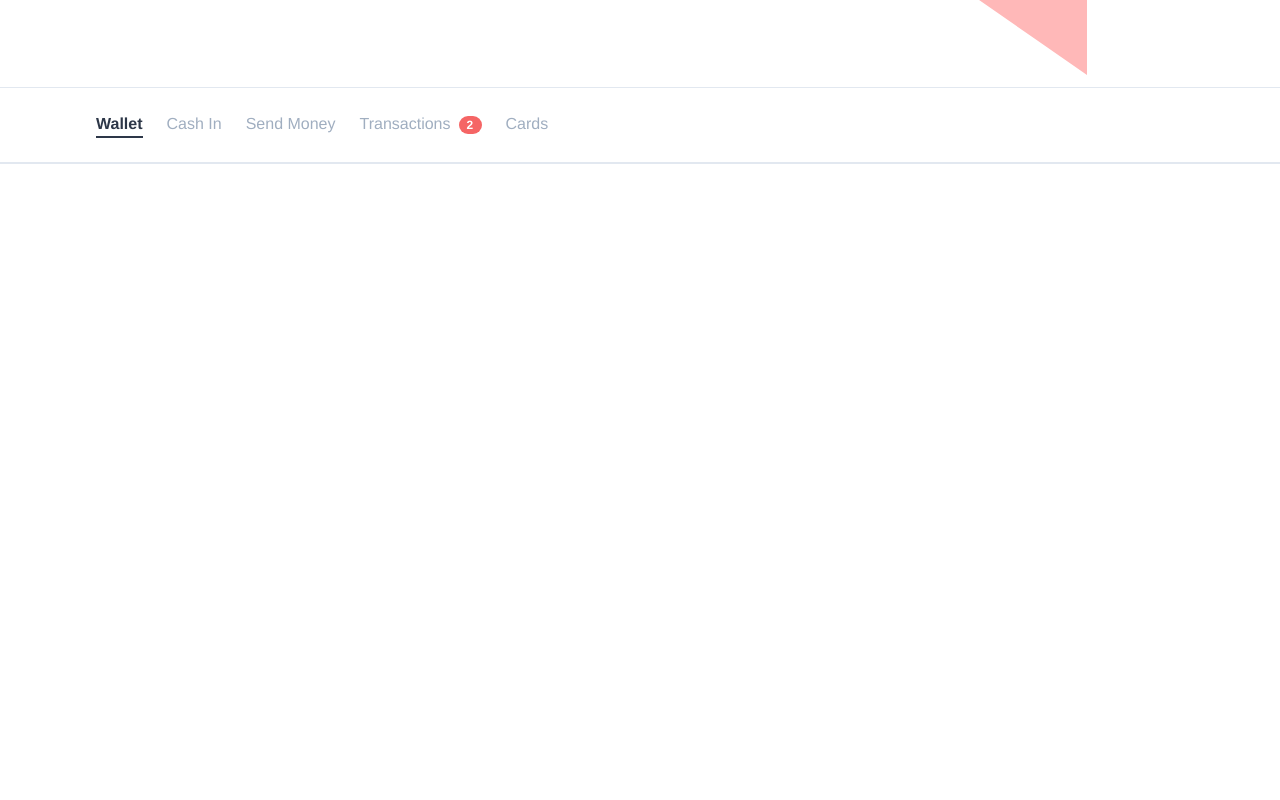
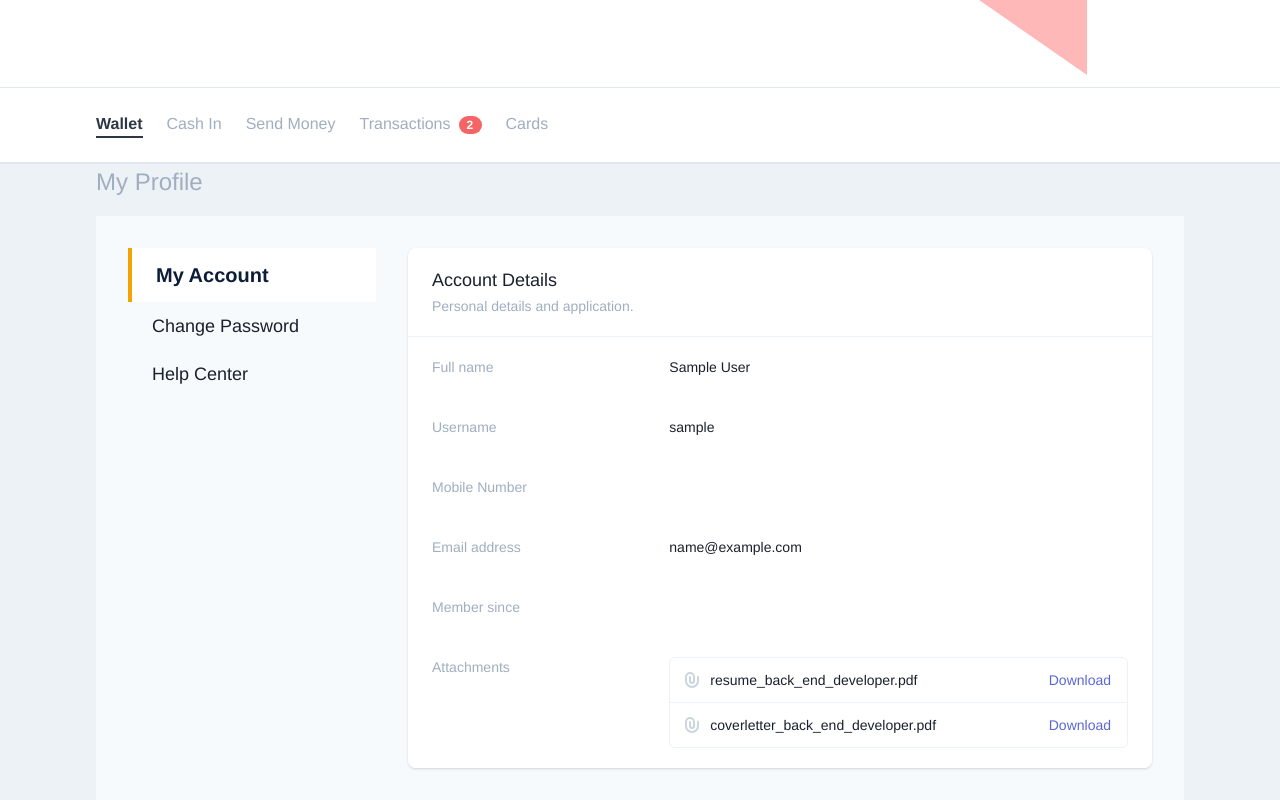
Before and after one commit to abernados/app.swipebit, a Vue app: page /my-profile in a window 1280 px wide. Shown: the part 724-1524 px from the top of the page. Before the commit the page ends 888 px from the top, so only its background shows below. Built offline with nearby package versions, Linux system fonts and the light colour scheme; sample sign-in values are in the browser's storage; what vue-toast-notification would draw is missing.

Commit message:
Added my profile page

```diff
--- a/src/components/NavBar.vue
+++ b/src/components/NavBar.vue
@@ -14,7 +14,7 @@
                 </div>
                 <button v-if="isOpen" @click="isOpen = false" type="button" tabindex="-1" class="fixed inset-0 h-full w-full cursor-default"></button>
                 <div v-if="isOpen" class="absolute right-0 border text-sm mt-2 py-2 w-auto bg-white rounded-lg shadow-xl text-left w-full">
-                    <button class="block px-4 py-2 text-gray-800 hover:bg-blue-medium hover:text-white w-full text-left" href="#">Account</button>
+                    <a class="block px-4 py-2 text-gray-800 hover:bg-blue-medium hover:text-white" href="/my-profile">My profile</a>
                     <!-- <a class="block px-4 py-2 text-gray-800 hover:bg-blue-medium hover:text-white" href="#">Settings</a> -->
                     <button class="block px-4 py-2 text-gray-800 hover:bg-blue-medium hover:text-white w-full text-left" @click="logout">Sign out</button>
                 </div>
--- a/src/components/Tab.vue
+++ b/src/components/Tab.vue
@@ -2,21 +2,21 @@
     <div class="bg-white px-24 py-6 border-b-2 ">
         <ul class="flex">
             <li class="mr-6 border-gray-800 border-b-2">
-                <a class="text-gray-800 font-bold hover:text-blue-800" href="#">Wallet</a>
+                <a class="text-gray-800 font-bold hover:text-blue-800" href="/">Wallet</a>
                 <span></span>
             </li>
             <li class="mr-6">
-                <a class="text-gray-500 hover:text-blue-800" href="#">Cash In</a>
+                <a class="text-gray-500 hover:text-blue-800" href="/">Cash In</a>
             </li>
             <li class="mr-6">
-                <a class="text-gray-500 hover:text-blue-800" href="#">Send Money</a>
+                <a class="text-gray-500 hover:text-blue-800" href="/">Send Money</a>
             </li>
             <li class="mr-6">
-                <a class="text-gray-500 hover:text-blue-800" href="#">Transactions</a>
+                <a class="text-gray-500 hover:text-blue-800" href="/">Transactions</a>
                 <span class="bg-red-500 font-semibold inline-block ml-2 px-2 rounded-full text-white text-xs tracking-wide">2</span>
             </li>
             <li class="mr-6">
-                <a class="text-gray-500 hover:text-blue-800" href="#">Cards</a>
+                <a class="text-gray-500 hover:text-blue-800" href="/">Cards</a>
             </li>
         </ul>
     </div>
--- a/src/router/index.ts
+++ b/src/router/index.ts
@@ -7,7 +7,7 @@ import ForgotPassword from '../views/ForgotPassword.vue'
 import OTP from '../views/OTP.vue'
 import ResetPassword from '../views/ResetPassword.vue'
 import CheckForgotPassword from '../views/CheckForgotPassword.vue'
-import Dashboard from '../views/Dashboard.vue'
+import MyProfile from '../views/MyProfile.vue'
 
 import guest from './middleware/guest'
 import auth from './middleware/auth'
@@ -76,14 +76,14 @@ const routes: Array<RouteConfig> = [
     name: 'ResetPassword',
     component: ResetPassword
   },
-  // {
-  //   path: '/dashboard',
-  //   name: 'Dashboard',
-  //   component: Dashboard,
-  //   meta: {
-  //     middleware: [auth]
-  //   },
-  // },
+  {
+    path: '/my-profile',
+    name: 'MyProfile',
+    component: MyProfile,
+    meta: {
+      middleware: [auth]
+    },
+  },
 
   // {
   //   path: '/about',
--- /dev/null
+++ b/src/views/MyProfile.vue
@@ -0,0 +1,143 @@
+<template>
+<section class="o-page gap-4">
+    <div class="text-left pb-4">
+      <p class="text-2xl text-gray-500">My Profile</p>
+    </div>
+    <div class="grid grid-rows-8 grid-cols-6 gap-4">
+      <div class=" col-span-12">
+        <div class="" style="">
+            <div class="bg-gray-100 flex gap-8 px-8">
+                <div class="w-1/4 py-8">
+                    <div class="max-w-4xl mx-auto">
+                        <div class=" overflow-hidden text-left">
+                            <div class="px-4 py-3 sm:px-6 bg-white border-yellow-dark border-l-4">
+                                <h3 class="text-xl font-bold text-blue-dark ">
+                                    My Account
+                                </h3>
+                            </div>
+                            <div class="px-4 py-3 sm:px-6 ">
+                                <h3 class="text-lg leading-6 font-medium text-gray-900">
+                                    Change Password
+                                </h3>
+                            </div>
+                            <div class="px-4 py-3 sm:px-6">
+                                <h3 class="text-lg leading-6 font-medium text-gray-900">
+                                    Help Center
+                                </h3>
+                            </div>
+                        </div>
+                    </div>
+                </div>
+                <div class="w-3/4 py-8 ">
+                    <div class="max-w-4xl mx-auto">
+                        <div class="bg-white shadow overflow-hidden sm:rounded-lg text-left">
+                            <div class="px-4 py-5 border-b border-gray-200 sm:px-6">
+                                <h3 class="text-lg leading-6 font-medium text-gray-900">Account Details</h3>
+                                <p class="mt-1 max-w-2xl text-sm leading-5 text-gray-500">Personal details and application.</p>
+                            </div>
+                            <div>
+                                <dl>
+                                    <div class="bg-gray-50 px-4 py-5 sm:grid sm:grid-cols-3 sm:gap-4 sm:px-6">
+                                        <dt class="text-sm leading-5 font-medium text-gray-500">
+                                            Full name
+                                        </dt>
+                                        <dd class="mt-1 text-sm leading-5 text-gray-900 sm:mt-0 sm:col-span-2">
+                                            {{user.name}}
+                                        </dd>
+                                    </div>
+                                    <div class="bg-white px-4 py-5 sm:grid sm:grid-cols-3 sm:gap-4 sm:px-6">
+                                        <dt class="text-sm leading-5 font-medium text-gray-500">
+                                            Username
+                                        </dt>
+                                        <dd class="mt-1 text-sm leading-5 text-gray-900 sm:mt-0 sm:col-span-2">
+                                            {{user.username}}
+                                        </dd>
+                                    </div>
+                                    <div class="bg-white px-4 py-5 sm:grid sm:grid-cols-3 sm:gap-4 sm:px-6">
+                                        <dt class="text-sm leading-5 font-medium text-gray-500">
+                                            Mobile Number
+                                        </dt>
+                                        <dd class="mt-1 text-sm leading-5 text-gray-900 sm:mt-0 sm:col-span-2">
+                                            {{user.mobile_number}}
+                                        </dd>
+                                    </div>
+                                    <div class="bg-gray-50 px-4 py-5 sm:grid sm:grid-cols-3 sm:gap-4 sm:px-6">
+                                        <dt class="text-sm leading-5 font-medium text-gray-500">
+                                            Email address
+                                        </dt>
+                                        <dd class="mt-1 text-sm leading-5 text-gray-900 sm:mt-0 sm:col-span-2">
+                                            {{user.email}}
+                                        </dd>
+                                    </div>
+                                    <div class="bg-white px-4 py-5 sm:grid sm:grid-cols-3 sm:gap-4 sm:px-6">
+                                        <dt class="text-sm leading-5 font-medium text-gray-500">
+                                            Member since
+                                        </dt>
+                                        <dd class="mt-1 text-sm leading-5 text-gray-900 sm:mt-0 sm:col-span-2">
+                                            {{user.created_at}}
+                                        </dd>
+                                    </div>
+                                    <div class="bg-white px-4 py-5 sm:grid sm:grid-cols-3 sm:gap-4 sm:px-6">
+                                        <dt class="text-sm leading-5 font-medium text-gray-500">
+                                            Attachments
+                                        </dt>
+                                        <dd class="mt-1 text-sm leading-5 text-gray-900 sm:mt-0 sm:col-span-2">
+                                            <ul class="border border-gray-200 rounded-md">
+                                                <li class="pl-3 pr-4 py-3 flex items-center justify-between text-sm leading-5">
+                                                    <div class="w-0 flex-1 flex items-center">
+                                                        <svg class="flex-shrink-0 h-5 w-5 text-gray-400" x-description="Heroicon name: paper-clip" xmlns="http://www.w3.org/2000/svg" viewBox="0 0 20 20" fill="currentColor">
+                                                            <path fill-rule="evenodd" d="M8 4a3 3 0 00-3 3v4a5 5 0 0010 0V7a1 1 0 112 0v4a7 7 0 11-14 0V7a5 5 0 0110 0v4a3 3 0 11-6 0V7a1 1 0 012 0v4a1 1 0 102 0V7a3 3 0 00-3-3z" clip-rule="evenodd"></path>
+                                                        </svg>
+                                                        <span class="ml-2 flex-1 w-0 truncate">
+                                                            resume_back_end_developer.pdf
+                                                        </span>
+                                                    </div>
+                                                    <div class="ml-4 flex-shrink-0">
+                                                        <a href="#" class="font-medium text-indigo-600 hover:text-indigo-500 transition duration-150 ease-in-out">
+                                                            Download
+                                                        </a>
+                                                    </div>
+                                                </li>
+                                                <li class="border-t border-gray-200 pl-3 pr-4 py-3 flex items-center justify-between text-sm leading-5">
+                                                    <div class="w-0 flex-1 flex items-center">
+                                                        <svg class="flex-shrink-0 h-5 w-5 text-gray-400" x-description="Heroicon name: paper-clip" xmlns="http://www.w3.org/2000/svg" viewBox="0 0 20 20" fill="currentColor">
+                                                            <path fill-rule="evenodd" d="M8 4a3 3 0 00-3 3v4a5 5 0 0010 0V7a1 1 0 112 0v4a7 7 0 11-14 0V7a5 5 0 0110 0v4a3 3 0 11-6 0V7a1 1 0 012 0v4a1 1 0 102 0V7a3 3 0 00-3-3z" clip-rule="evenodd"></path>
+                                                        </svg>
+                                                        <span class="ml-2 flex-1 w-0 truncate">
+                                                            coverletter_back_end_developer.pdf
+                                                        </span>
+                                                    </div>
+                                                    <div class="ml-4 flex-shrink-0">
+                                                        <a href="#" class="font-medium text-indigo-600 hover:text-indigo-500 transition duration-150 ease-in-out">
+                                                            Download
+                                                        </a>
+                                                    </div>
+                                                </li>
+                                            </ul>
+                                        </dd>
+                                    </div>
+                                </dl>
+                            </div>
+                        </div>
+                    </div>
+                </div>
+            </div>
+          </div>
+      </div>
+    </div>
+</section>
+</template>
+
+<script>
+export default {
+    data(){
+        return{
+            user: JSON.parse(localStorage.getItem('user'))
+        }
+    }
+}
+</script>
+
+<style>
+
+</style>
```
